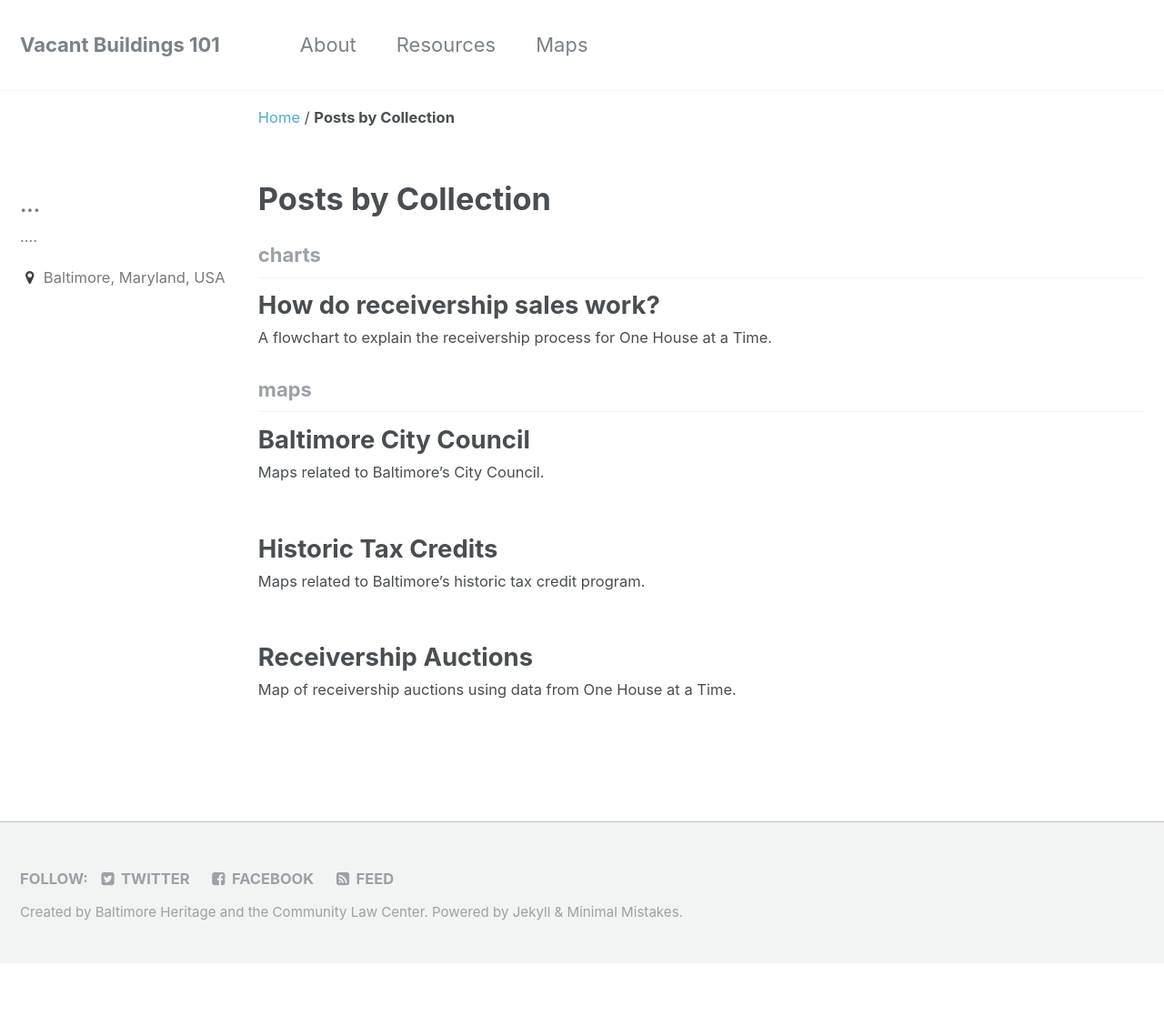
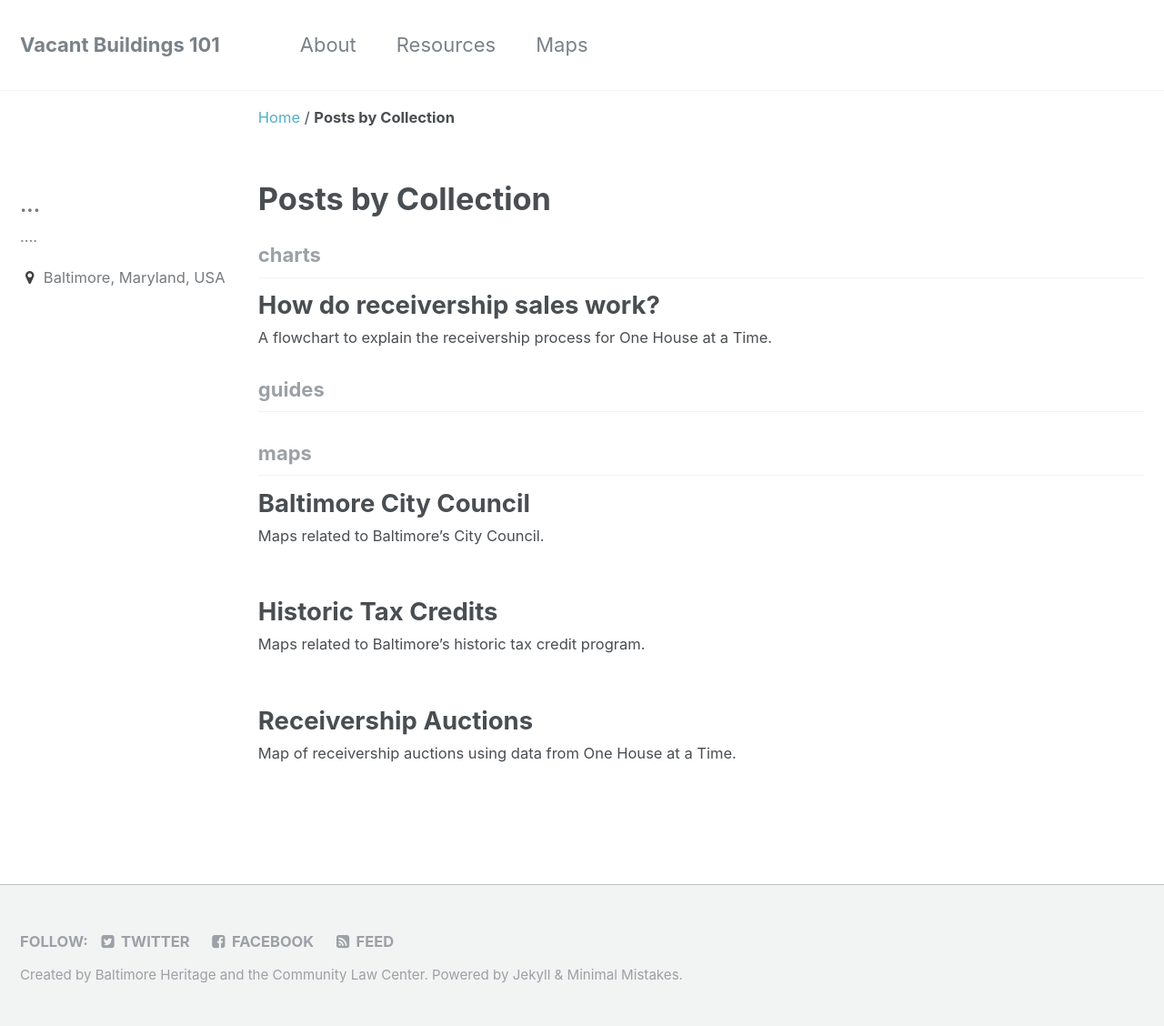
Before and after one commit to baltimoreheritage/vacant-buildings-101, a Jekyll site: the page built from _pages/collection-archive.html, in a window 1280 px wide. Shown: the whole page at 91% size. Built offline with Jekyll 4.4.1, drawn with Linux system fonts in a browser that asks for light colours; before the commit the page ends 1059 px from its top, so only the background shows below that.

Commit message:
Add "guides" as a collection to _config.yml

```diff
--- a/_config.yml
+++ b/_config.yml
@@ -238,6 +238,9 @@ collections:
   charts:
     output: true
     permalink: /:collection/:path/
+  guides:
+    output: true
+    permalink: /:collection/:path/
 
 # Defaults
 defaults:
@@ -274,3 +277,11 @@ defaults:
       layout: single
       author_profile: false
       share: true
+  # _guides
+  - scope:
+      path: ""
+      type: guides
+    values:
+      layout: single
+      author_profile: false
+      share: true
```
